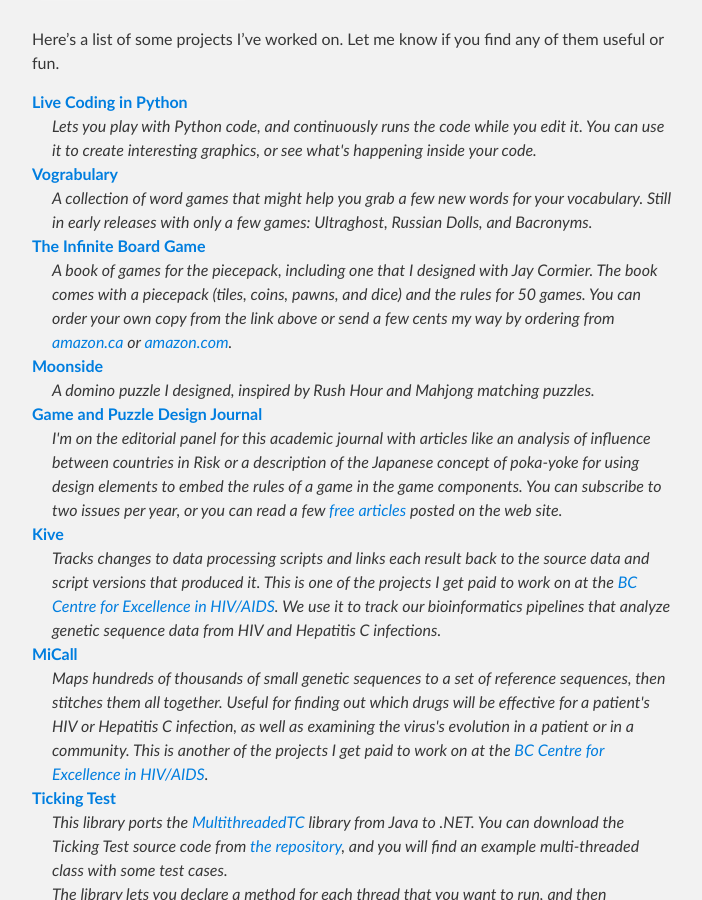
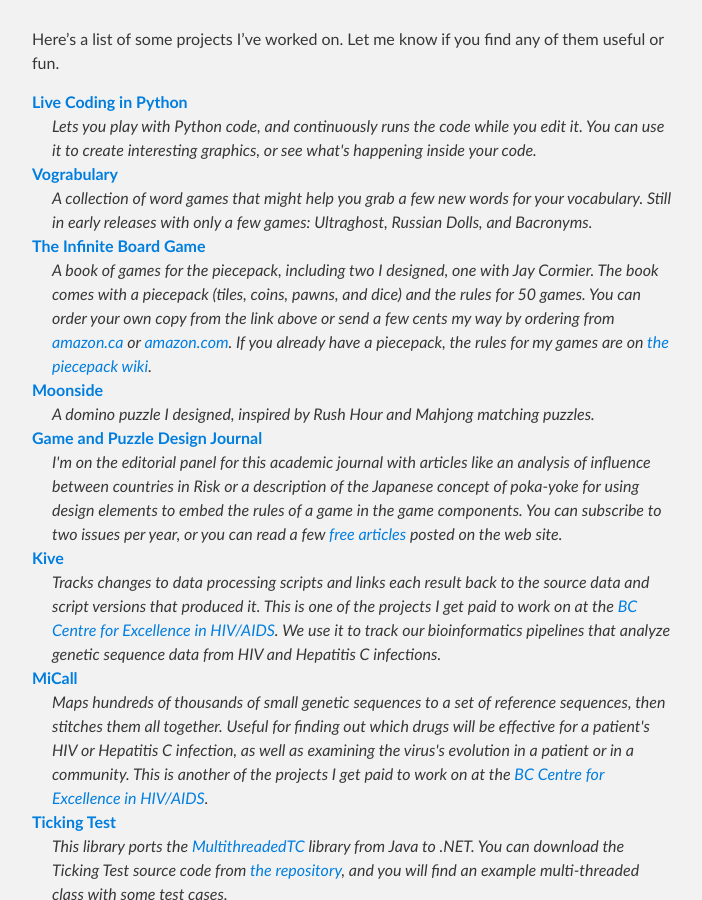
Before and after one commit to donkirkby/donkirkby.github.com, a Jekyll site: the page built from index.md, in a window 1280 px wide and 900 px high, scrolled down 494 px. Shown: the whole window, without its empty margins (288-990 px from the left). Built offline with Jekyll 4.4.1, drawn with Linux system fonts in a browser that asks for light colours.

Commit message:
Link to piecepack wiki.

```diff
--- a/index.md
+++ b/index.md
@@ -34,14 +34,17 @@
 
     <dt><a href="http://www.workman.com/products/9780761185154/">The
     Infinite Board Game</a></dt>
-    <dd>A book of games for the piecepack, including one that I
-    designed with Jay Cormier. The book comes with a piecepack (tiles,
+    <dd>A book of games for the piecepack, including two I designed,
+    one with Jay Cormier. The book comes with a piecepack (tiles,
     coins, pawns,
     and dice) and the rules for 50 games. You can order your own copy
     from the link above or send a few cents my way by ordering from
     <a href="http://www.amazon.ca/gp/product/0761185151/ref=as_li_qf_sp_asin_il_tl?ie=UTF8&camp=15121&creative=330641&creativeASIN=0761185151&linkCode=as2&tag=donkir00-20">amazon.ca</a>
     or
-    <a href="http://www.amazon.com/gp/product/0761185151/ref=as_li_qf_sp_asin_il_tl?ie=UTF8&camp=1789&creative=9325&creativeASIN=0761185151&linkCode=as2&tag=donkir-20&linkId=T5EXILXS6BEVRT5O">amazon.com</a>.</dd>
+    <a href="http://www.amazon.com/gp/product/0761185151/ref=as_li_qf_sp_asin_il_tl?ie=UTF8&camp=1789&creative=9325&creativeASIN=0761185151&linkCode=as2&tag=donkir-20&linkId=T5EXILXS6BEVRT5O">amazon.com</a>.
+    If you already have a piecepack, the rules for my games are
+    on <a href="http://www.ludism.org/ppwiki/DonKirkby">the piecepack
+    wiki</a>.</dd>
 
     <dt><a href="moonside">Moonside</a></dt>
     <dd>A domino puzzle I designed, inspired by Rush Hour and Mahjong
```
